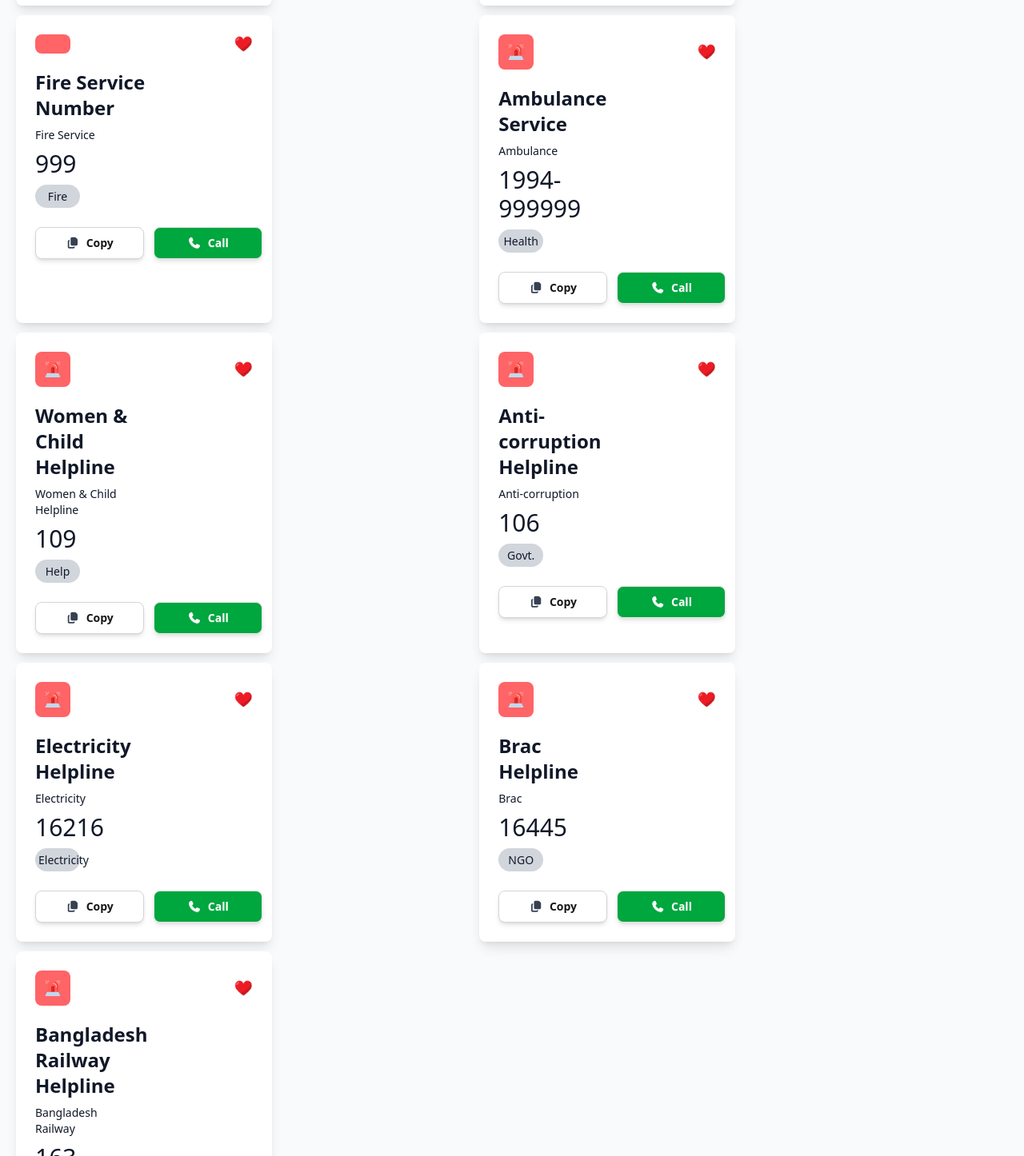
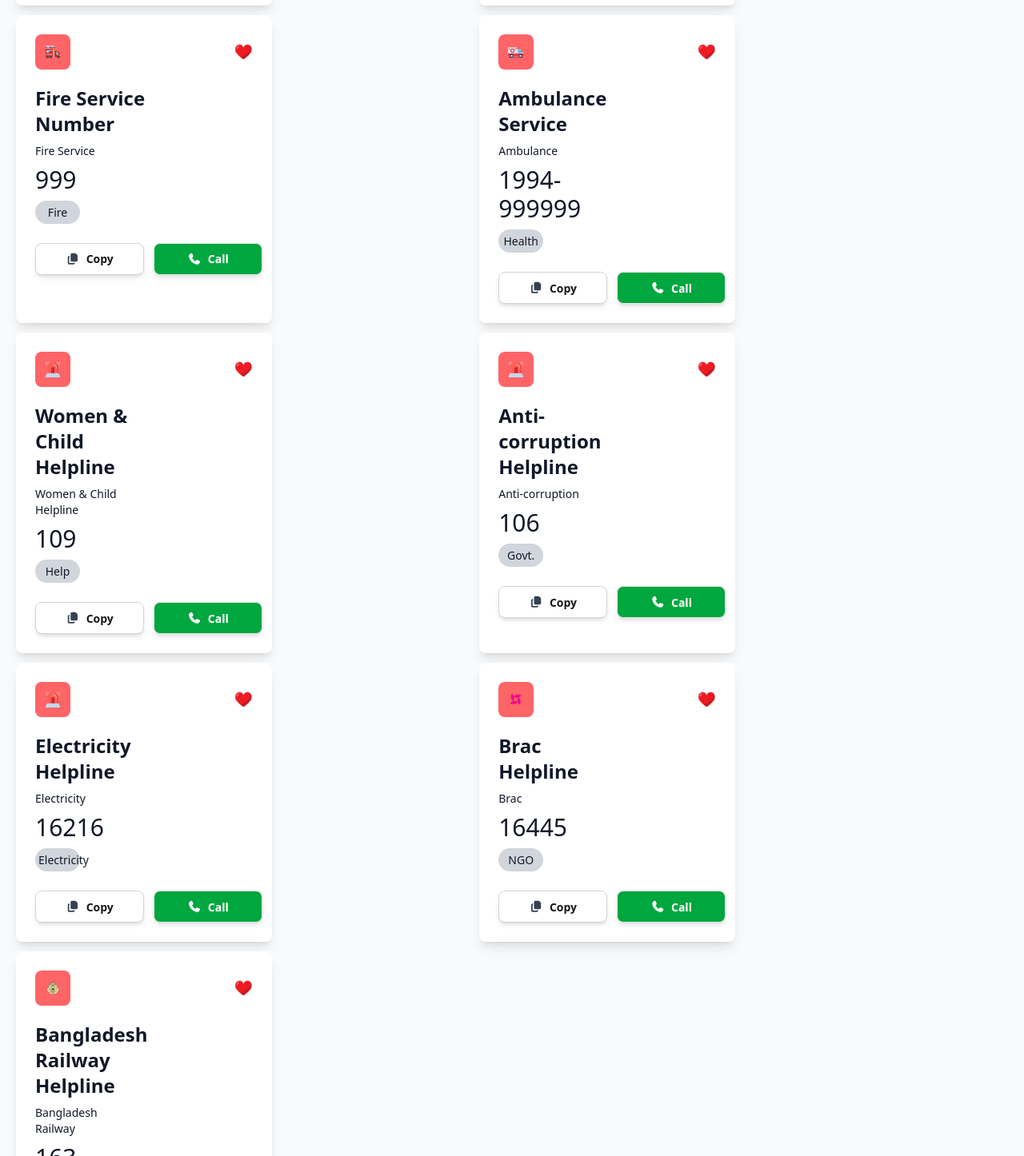
Before and after one commit to ranaahmaed/Assignment-5, a plain HTML site: page index.html in a window 1280 px wide. Shown: the part 813-2259 px from the top of the page at 80% size. Drawn offline with nearby package versions, Linux system fonts and the light colour scheme.

Commit message:
Icon Change  done

```diff
--- a/index.html
+++ b/index.html
@@ -86,7 +86,7 @@
                         <!-- card top -->
                         <div class="flex justify-between mb-3">
                             <div class="bg-red-400 p-3 rounded-lg">
-                                <img class="w-5" src="./assets/police.png" alt="">
+                                <img class="w-5" src="./assets/emergency.png" alt="">
                             </div>
                             <button class="heartBtn">
                                 <img class="w-6" src="./assets/heart.png" alt="heart">
@@ -167,7 +167,7 @@
                         <!-- card top -->
                         <div class="flex justify-between mb-3">
                             <div class="bg-red-400 p-3 rounded-lg">
-                                <img class="w-5" src="./assets/police.png/" alt="">
+                                <img class="w-5" src="./assets/fire-service.png" alt="">
                             </div>
                              <button class="heartBtn">
                                 <img class="w-6" src="./assets/heart.png" alt="heart">
@@ -206,7 +206,7 @@
                         <!-- card top -->
                         <div class="flex justify-between mb-3">
                             <div class="bg-red-400 p-3 rounded-lg">
-                                <img class="w-5" src="./assets/emergency.png" alt="">
+                                <img class="w-5" src="./assets/ambulance.png" alt="">
                             </div>
                             <button class="heartBtn">
                                 <img class="w-6" src="./assets/heart.png" alt="heart">
@@ -370,7 +370,7 @@
                         <!-- card top -->
                         <div class="flex justify-between mb-3">
                             <div class="bg-red-400 p-3 rounded-lg">
-                                <img class="w-5" src="./assets/emergency.png" alt="">
+                                <img class="w-5" src="./assets/brac.png" alt="">
                             </div>
                             <button class="heartBtn">
                                 <img class="w-6" src="./assets/heart.png" alt="heart">
@@ -411,7 +411,7 @@
                         <!-- card top -->
                         <div class="flex justify-between mb-3">
                             <div class="bg-red-400 p-3 rounded-lg">
-                                <img class="w-5" src="./assets/emergency.png" alt="">
+                                <img class="w-5" src="./assets/Bangladesh-Railway.png" alt="">
                             </div>
                             <button class="heartBtn">
                                 <img class="w-6" src="./assets/heart.png" alt="heart">
```
